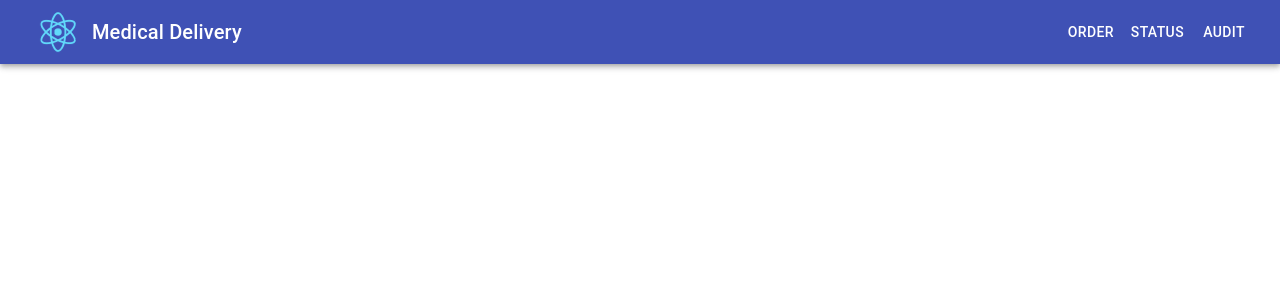
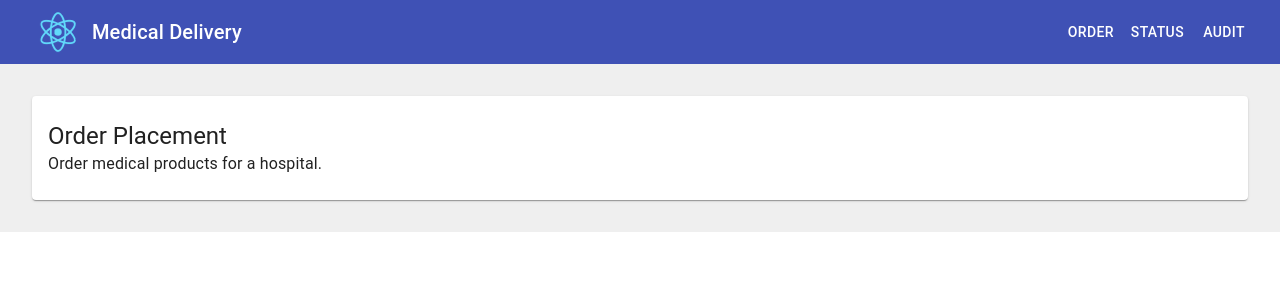
Before and after one commit to coding4kicks/zipline-project, a React (Create React App) app in the folder zipline-client/: page / in a window 1280 px wide. Shown: the top 300 px of the page. Built offline with nearby package versions, Linux system fonts and the light colour scheme.

Commit message:
Add routing and pages

```diff
--- a/zipline-client/src/App.css
+++ b/zipline-client/src/App.css
@@ -2,6 +2,14 @@
   animation: App-logo-spin infinite 20s linear;
   height: 48px;
   pointer-events: none;
+}
+
+.Page {
+  background: #efefef;
+  height: 100%;
+  height: -webkit-fill-available;
+  height: -moz-available;
+  padding: 32px;
 }
 
 @keyframes App-logo-spin {
--- a/zipline-client/src/App.js
+++ b/zipline-client/src/App.js
@@ -1,14 +1,30 @@
 import React from 'react';
-import logo from './logo.svg';
 import ZiplineAppBar from './components/ZiplineAppBar';
+import Router from './components/Router';
+import { Pages } from './utility';
 import './App.css';
 
-function App() {
-  return (
-    <div className="App">
-      <ZiplineAppBar />
-    </div>
-  );
+class App extends React.Component {
+  constructor(props) {
+    super(props);
+    this.state = {
+      location: Pages.ORDER_PLACEMENT
+    };
+  }
+
+  navigate = location => this.setState({ location });
+
+  render() {
+    console.log("here", this.state.location)
+    return (
+      <div className="App">
+        <ZiplineAppBar navigate={this.navigate} />
+        <div className="Page">
+          <Router location={this.state.location} />
+        </div>
+      </div>
+    );
+  }
 }
 
 export default App;
--- /dev/null
+++ b/zipline-client/src/components/OrderAudit.js
@@ -0,0 +1,27 @@
+import React from 'react';
+import { makeStyles } from '@material-ui/core/styles';
+import Paper from '@material-ui/core/Paper';
+import Typography from '@material-ui/core/Typography';
+
+const useStyles = makeStyles(theme => ({
+  root: {
+    padding: theme.spacing(3, 2),
+  },
+}));
+
+export default function PaperSheet() {
+  const classes = useStyles();
+
+  return (
+    <div>
+      <Paper className={classes.root}>
+        <Typography variant="h5" component="h3">
+          Order Audit
+        </Typography>
+        <Typography component="p">
+          Audit all medical orders for all hospitals.
+        </Typography>
+      </Paper>
+    </div>
+  );
+}
--- /dev/null
+++ b/zipline-client/src/components/OrderPlacement.js
@@ -0,0 +1,27 @@
+import React from 'react';
+import { makeStyles } from '@material-ui/core/styles';
+import Paper from '@material-ui/core/Paper';
+import Typography from '@material-ui/core/Typography';
+
+const useStyles = makeStyles(theme => ({
+  root: {
+    padding: theme.spacing(3, 2),
+  },
+}));
+
+export default function PaperSheet() {
+  const classes = useStyles();
+
+  return (
+    <div>
+      <Paper className={classes.root}>
+        <Typography variant="h5" component="h3">
+          Order Placement
+        </Typography>
+        <Typography component="p">
+          Order medical products for a hospital.
+        </Typography>
+      </Paper>
+    </div>
+  );
+}
--- /dev/null
+++ b/zipline-client/src/components/OrderTracking.js
@@ -0,0 +1,27 @@
+import React from 'react';
+import { makeStyles } from '@material-ui/core/styles';
+import Paper from '@material-ui/core/Paper';
+import Typography from '@material-ui/core/Typography';
+
+const useStyles = makeStyles(theme => ({
+  root: {
+    padding: theme.spacing(3, 2),
+  },
+}));
+
+export default function PaperSheet() {
+  const classes = useStyles();
+
+  return (
+    <div>
+      <Paper className={classes.root}>
+        <Typography variant="h5" component="h3">
+          Order Tracking
+        </Typography>
+        <Typography component="p">
+          Track the flights delivering your medical order.
+        </Typography>
+      </Paper>
+    </div>
+  );
+}
--- /dev/null
+++ b/zipline-client/src/components/Router.js
@@ -0,0 +1,20 @@
+import React from 'react';
+import OrderPlacement from './OrderPlacement';
+import OrderTracking from './OrderTracking';
+import OrderAudit from './OrderAudit';
+import { Pages } from '../utility';
+
+function Router({ location }) {
+  switch (location) {
+    case Pages.ORDER_PLACEMENT:
+      return <OrderPlacement />;
+    case Pages.ORDER_TRACKING:
+      return <OrderTracking />;
+    case Pages.ORDER_AUDIT:
+      return <OrderAudit />
+    default:
+      return <OrderPlacement />
+  }
+}
+
+export default Router;
--- a/zipline-client/src/components/ZiplineAppBar.js
+++ b/zipline-client/src/components/ZiplineAppBar.js
@@ -4,9 +4,8 @@ import AppBar from '@material-ui/core/AppBar';
 import Toolbar from '@material-ui/core/Toolbar';
 import Typography from '@material-ui/core/Typography';
 import Button from '@material-ui/core/Button';
-import IconButton from '@material-ui/core/IconButton';
+import { Pages } from '../utility';
 import logo from '../logo.svg';
-//import MenuIcon from '@material-ui/icons/Menu';
 
 const useStyles = makeStyles(theme => ({
   root: {
@@ -20,7 +19,7 @@ const useStyles = makeStyles(theme => ({
   },
 }));
 
-function ZiplineAppBar() {
+function ZiplineAppBar({ navigate }) {
   const classes = useStyles();
 
   return (
@@ -31,9 +30,9 @@ function ZiplineAppBar() {
           <Typography variant="h6" className={classes.title}>
             Medical Delivery
           </Typography>
-          <Button color="inherit">Order</Button>
-          <Button color="inherit">Status</Button>
-          <Button color="inherit">Audit</Button>
+          <Button onClick={() => navigate(Pages.ORDER_PLACEMENT)} color="inherit">Order</Button>
+          <Button onClick={() => navigate(Pages.ORDER_TRACKING)} color="inherit">Status</Button>
+          <Button onClick={() => navigate(Pages.ORDER_AUDIT)} color="inherit">Audit</Button>
         </Toolbar>
       </AppBar>
     </div>
--- /dev/null
+++ b/zipline-client/src/utility.js
@@ -0,0 +1,5 @@
+export const Pages = {
+  ORDER_PLACEMENT: "ORDER_PLACEMENT",
+  ORDER_TRACKING: "ORDER_TRACKING",
+  ORDER_AUDIT: "ORDER_AUDIT"
+};
```
